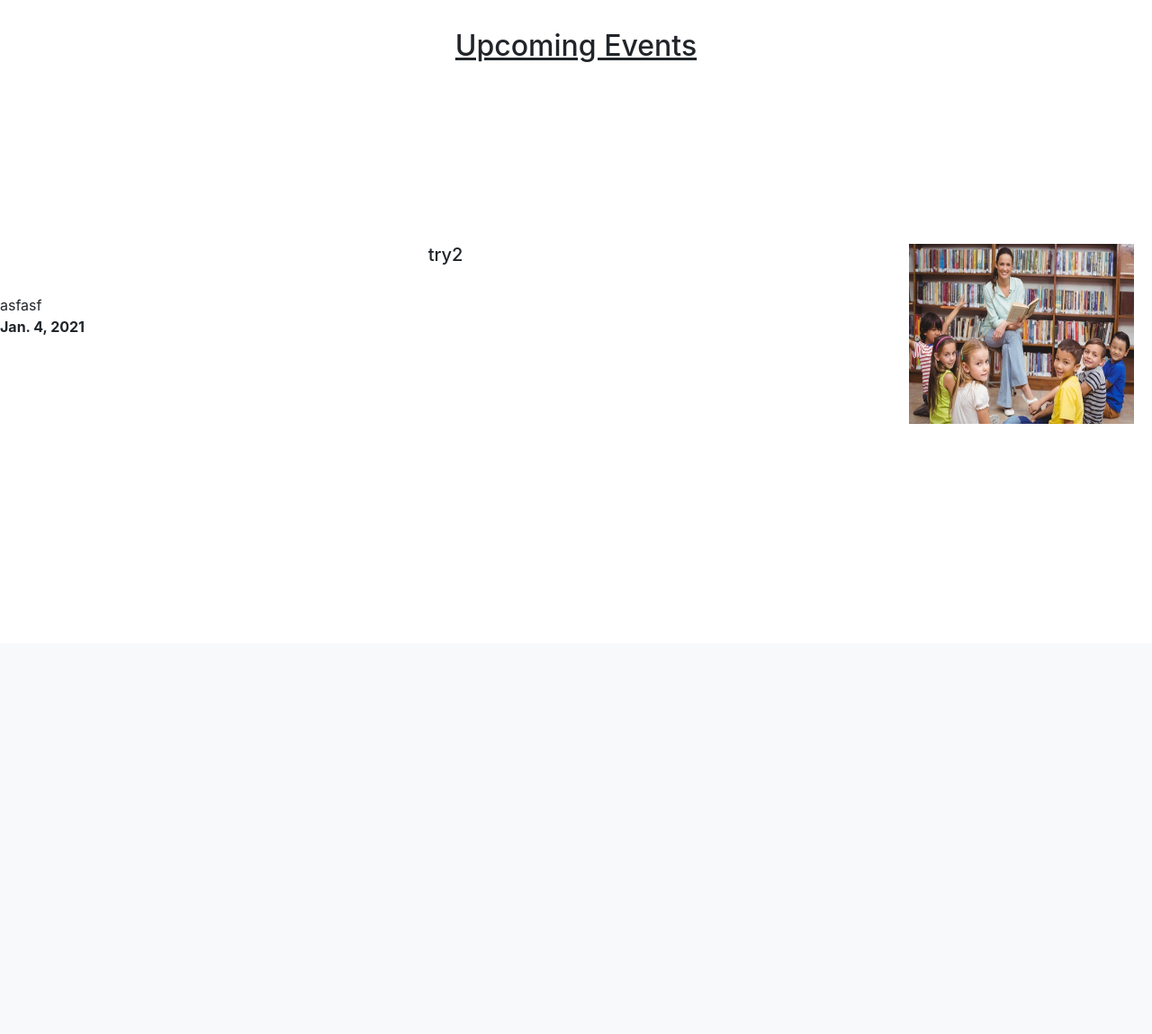
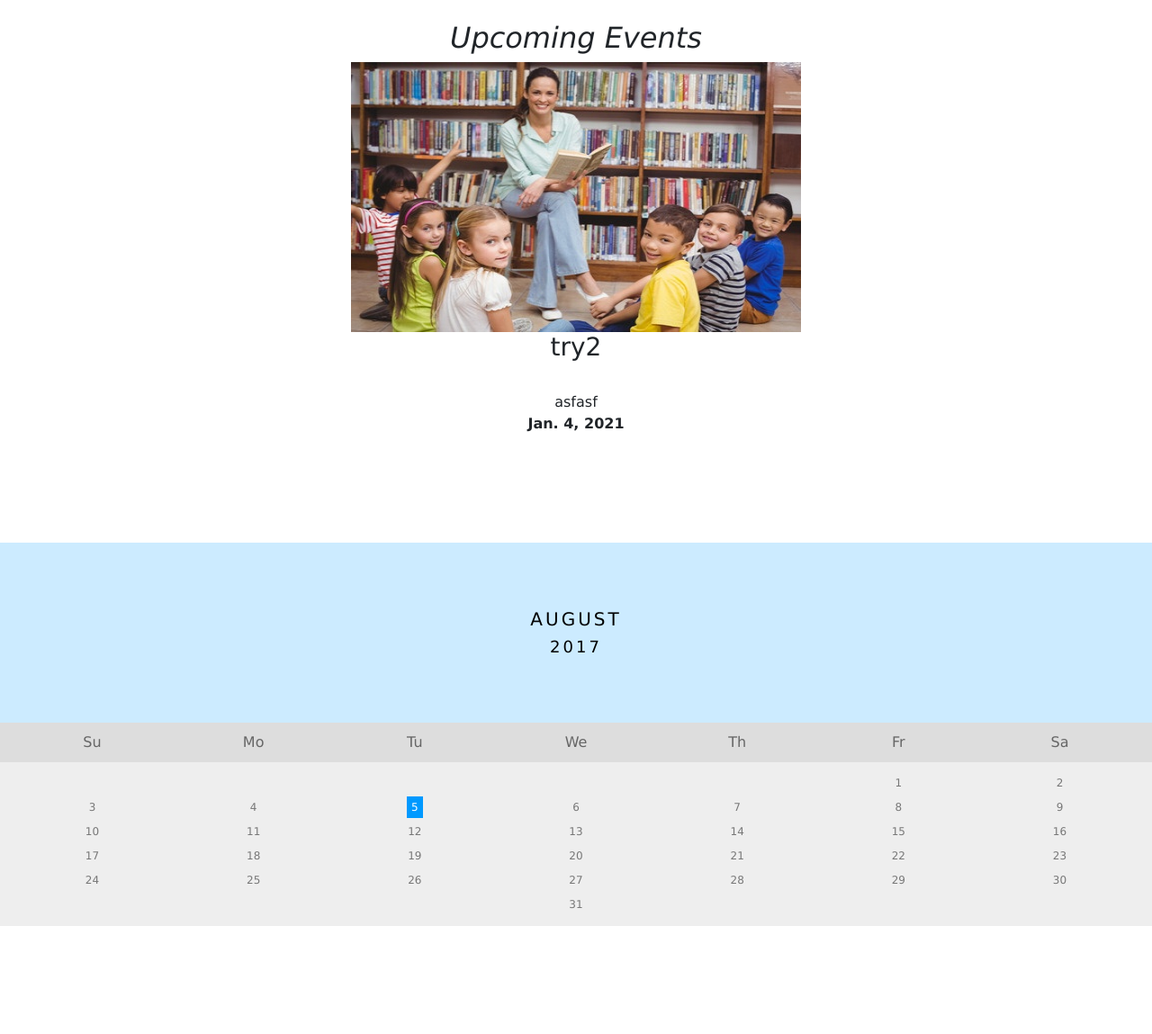
Before and after one commit to yinonh/AutoBook, a Django app: page / in a window 1280 px wide. Shown: the part 537-1686 px from the top of the page at 90% size. Before the commit the page ends 1008 px from the top, so only its background shows below. Run offline with Django 3.2, Linux system fonts and the light colour scheme; data comes from the database, SQL or seed files in the repository; both versions use the stored data as it was after the commit; parts of the project's set-up code (start-up, migrations or seed data) failed here and were passed over; some libraries are stand-ins or nearby versions.

Commit message:
new homepage

```diff
--- a/book_catalog/templates/book_cataloge/book_card.html
+++ b/book_catalog/templates/book_cataloge/book_card.html
@@ -137,7 +137,7 @@
 {% if request.user.adult and book.study_book == False %}
     <a href="{% url 'add_review' book.id %}" class="btn btn-info">Write Review</a>
 {% endif %}
-
+<br><br><br>
 <a href={% url 'bookcataloge' %}><button class="btn btn-primary">Back</button></a>
     <br>
     <br><br>
--- a/book_catalog/templates/home/home.html
+++ b/book_catalog/templates/home/home.html
@@ -1,82 +1,194 @@
 
 {% extends 'home/style.html' %}
+{% block content %}
 
-{% block content %}
-    <br>
-    <br>
-    <br>
- <d class="container text-center">
-     <h1><b> {{ home.title }}</b></h1>
+
+<style>
+    * {box-sizing: border-box;}
+    ul {list-style-type: none;}
+    body {font-family: Verdana, sans-serif;}
+
+    .month {
+      padding: 70px 25px;
+      width: 100%;
+      background: #ccebff;
+      text-align: center;
+    }
+
+    .month ul {
+      margin: 0;
+      padding: 0;
+    }
+
+    .month ul li {
+      color: black;
+      font-size: 20px;
+      text-transform: uppercase;
+      letter-spacing: 3px;
+    }
+
+
+    .weekdays {
+      margin: 0;
+      padding: 10px 0;
+      background-color: #ddd;
+    }
+
+    .weekdays li {
+      display: inline-block;
+      width: 13.6%;
+      color: #666;
+      text-align: center;
+    }
+
+    .days {
+      padding: 10px 0;
+      background: #eee;
+      margin: 0;
+    }
+
+    .days li {
+      list-style-type: none;
+      display: inline-block;
+      width: 13.6%;
+      text-align: center;
+      margin-bottom: 5px;
+      font-size:12px;
+      color: #777;
+    }
+
+    .days li .active {
+      padding: 5px;
+      background:#0099ff;
+      color: white !important
+    }
+
+    /* Add media queries for smaller screens */
+    @media screen and (max-width:720px) {
+      .weekdays li, .days li {width: 13.1%;}
+    }
+
+    @media screen and (max-width: 420px) {
+      .weekdays li, .days li {width: 12.5%;}
+      .days li .active {padding: 2px;}
+    }
+
+    @media screen and (max-width: 290px) {
+      .weekdays li, .days li {width: 12.2%;}
+    }
+</style>
+
+ <div class="tittle text-center">
 <br><br>
-  <p align="justify">
- <img src="{{ home.image.url }}" height="250" width="400" align="right" hspace="20">
-      {{ home.description }}</p>
- {% if home.change_Book_date != None %}
-     <h6 align="left">next exchanging day:  {{ home.change_Book_date|date:'d/m/y, D' }} </h6>
-
- {% endif %}
+ <h1><b><u>welcome to AotoBook</u></b></h1>
+ <br>
+ {% load static %}
+ <img src="{% static 'book_catalog/defult.png' %}" height="250" width="250" %}"></a>
 <br><br><br><br><br>
 
- <br><br><br><br>
 
+
+    <div id="carouselExampleIndicators" class="carousel slide" data-ride="carousel">
+  <ol class="carousel-indicators">
+    <li data-target="#carouselExampleIndicators" data-slide-to="0" class="active"></li>
+    <li data-target="#carouselExampleIndicators" data-slide-to="1"></li>
+    <li data-target="#carouselExampleIndicators" data-slide-to="2"></li>
+  </ol>
+  <div class="carousel-inner">
+    <div class="carousel-item active">
 {% if events|length == 0 %}
-
-     <h2><u>There Are No Upcoming Events.</u></h2>
+    <h2><i>There Are No Upcoming Events.</i></h2>
 {% else %}
- <table>
-  <h2><u>Upcoming Events</u></h2>
-	{% for event in events %}
-	<tr>
-        {% if event.link != None %}
-			</tr><br><br><br><br><br><br><br><br>
-    <td>
-        <td><tr align="left"><a href={{ event.link }} target="_blank"><img src="{{ event.image.url }}" height="200" width="250" align="right" hspace="20"></a></tr></td>
-        {% else %}
-    </tr><br><br><br><br><br><br><br><br>
-    <td>
-			<td><tr align="left"><img src="{{ event.image.url }}" height="200" width="250" align="right" hspace="20"></tr></td>
-		{% endif %}
-			<td><tr align="right" width="1000"><h5>{{ event.title }}</h5><br>{{ event.text }}</tr></td>
-	</td>
-        <br>
- <b>{{ event.date }}</b>
-    	{% endfor %}
-</table>
+    <h2><i>Upcoming Events</i></h2>
+    <div class="grid-container">
+        {% for event in events %}
+            <img src="{{ event.image.url }}" height="300" width="500" hspace="20">
+            {% if event.link != None %}
+                 <a href={{ event.link }} target="_blank"><img src="{{ event.image.url }}" height="200" width="250" align="right" hspace="20"></a>
+            {% else %}
+                <br>
+            {% endif %}
+            <h3>{{ event.title }}</h3><br>{{ event.text }}<br><b>{{ event.date }}</b><br>
+        {% endfor %}
+    </div>
 {% endif %}
+    </div>
+  </div>
+  <a class="carousel-control-prev" href="#carouselExampleIndicators" role="button" data-slide="prev">
+    <span class="carousel-control-prev-icon" aria-hidden="true"></span>
+    <span class="sr-only">Previous</span>
+  </a>
+  <a class="carousel-control-next" href="#carouselExampleIndicators" role="button" data-slide="next">
+    <span class="carousel-control-next-icon" aria-hidden="true"></span>
+    <span class="sr-only">Next</span>
+  </a>
+</div>
 
 
 
 
-        <br>
-    <br>
-    <br>
-    <br>
-    <br>
-    <br>
-    <br>
-    <br>
-    <br>
-    <br>
-    <br>
-    <br>
-    <br>
-    <br>
+<br><br><br><br><br>
 
 
-{#    {% for event in events %}#}
-{#            <br>#}
-{#  <tr>#}
-{#  {% if event.link != None %}#}
-{#      <th><a href="{{ event.link }}" target="_blank"><img src="{{ book.image.url }}" height="180" width="220"></a></th>#}
-{#      {% else %}#}
-{#    <td><img src="{{ event.image.url }}" height="180" width="220" align="left"></td>#}
-{#      {% endif %}#}
-{##}
-{#    <td align="right" width="600"><h5>{{ event.title }}</h5><br>{{ event.text }}</td>#}
-{#  </tr>#}
-{#      <br>#}
-{##}
-{#    {% endfor %}#}
-{##}
-{##}
+    <div class="month">
+      <ul>
+        <li>
+          August<br>
+          <span style="font-size:18px">2017</span>
+        </li>
+      </ul>
+    </div>
+
+    <ul class="weekdays">
+      <li>Su</li>
+      <li>Mo</li>
+      <li>Tu</li>
+      <li>We</li>
+      <li>Th</li>
+      <li>Fr</li>
+      <li>Sa</li>
+    </ul>
+
+    <ul class="days">
+      <li></li>
+      <li></li>
+      <li></li>
+      <li></li>
+      <li></li>
+      <li>1</li>
+      <li>2</li>
+      <li>3</li>
+      <li>4</li>
+      <li><span class="active">5</span></li>
+      <li>6</li>
+      <li>7</li>
+      <li>8</li>
+      <li>9</li>
+      <li>10</li>
+      <li>11</li>
+      <li>12</li>
+      <li>13</li>
+      <li>14</li>
+      <li>15</li>
+      <li>16</li>
+      <li>17</li>
+      <li>18</li>
+      <li>19</li>
+      <li>20</li>
+      <li>21</li>
+      <li>22</li>
+      <li>23</li>
+      <li>24</li>
+      <li>25</li>
+      <li>26</li>
+      <li>27</li>
+      <li>28</li>
+      <li>29</li>
+      <li>30</li>
+      <li>31</li>
+    </ul>
+
+<br><br><br><br><br>
+
+ </div>
 {% endblock %}
--- a/book_catalog/templates/mepage/adult/styleadult.html
+++ b/book_catalog/templates/mepage/adult/styleadult.html
@@ -79,10 +79,4 @@
 
 {%  block content %}{% endblock %}
 
-<footer class="footer mt-auto py-3">
-  <div class="container-fluid text-center alert-primary">
-    <span class="text-muted">CONTACT US  |  telephon no: 08-335323  |  mail:AutoBook@library.ac.co.il  |  address:ha'mefathim 11 be'er sheva.</span>
-  </div>
-</footer>
-
 </html>
--- a/book_catalog/templates/mepage/student/stylestudent.html
+++ b/book_catalog/templates/mepage/student/stylestudent.html
@@ -84,10 +84,4 @@
 
 {%  block content %}{% endblock %}
 
-<footer class="footer mt-auto py-3">
-  <div class="container-fluid text-center alert-primary">
-    <span class="text-muted">CONTACT US  |  telephon no: 08-335323  |  mail:AutoBook@library.ac.co.il  |  address:ha'mefathim 11 be'er sheva.</span>
-  </div>
-</footer>
-
 </html>
```
Also changed, not shown: book_catalog/templates/authentication/signupuseradult.html (+8 -5 lines), book_catalog/templates/authentication/signupuserstudent.html (+8 -6 lines), book_catalog/templates/mepage/adult/mepageadult.html (+8 -0 lines), db.sqlite3.
